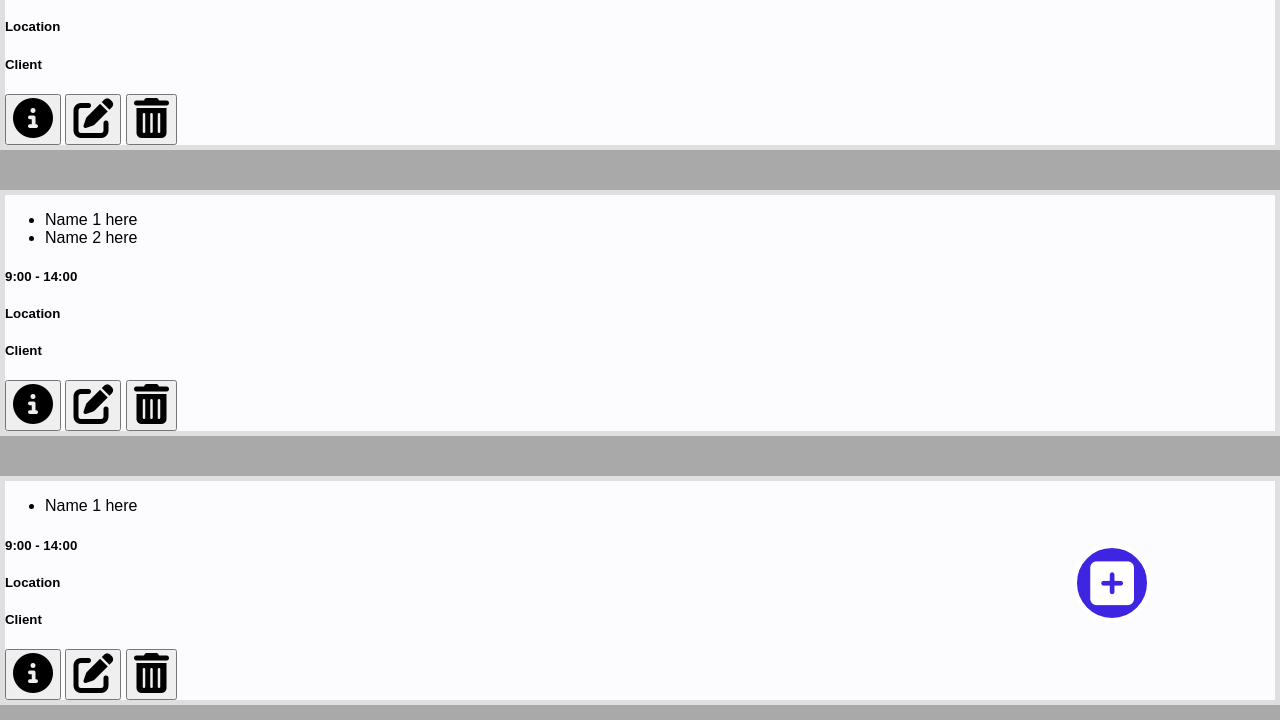
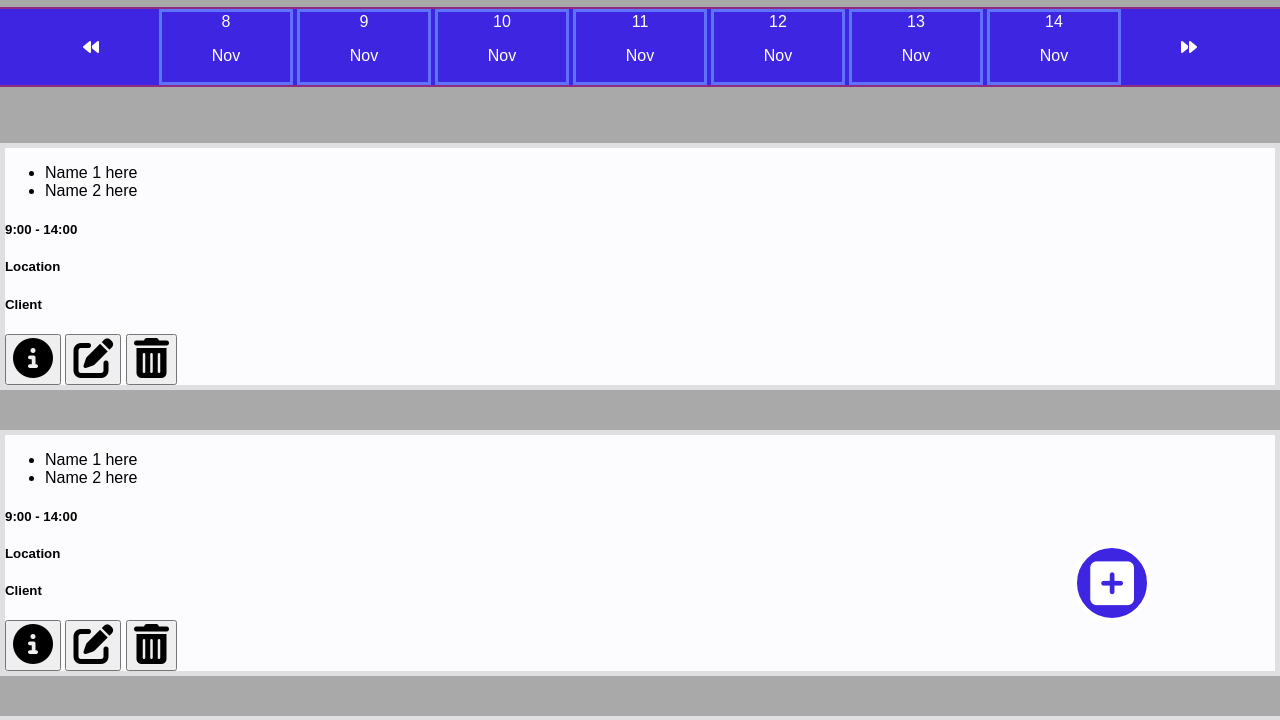
Before and after one commit to StuartFletcher90/simplyRota, a website: page public/admin/admin.html in a window 1280 px wide. Shown: the part 97-817 px from the top of the page. Drawn offline with Linux system fonts and the light colour scheme.

Commit message:
added date range outline

```diff
--- a/public/admin/admin.css
+++ b/public/admin/admin.css
@@ -8,9 +8,17 @@ body {
     --main-purpule: #902b84;
     --main-green: #25b335;
     --main-blue: #3e25e2;
+    --blue-high: #5d74fa;
+    --blue-low: #1d05ba;
     --main-orange: #e29025;
     --main-bg-grey: #a9a9a9;
     --shift-card-grey: #fcfbfe;
+
+    --z-very-top:100;
+    --z-top:50;
+    --z-middle:10;
+    --z-background:0;
+    --z-background-far:-50;
 
     background-color: var(--main-bg-grey);
 
@@ -20,12 +28,14 @@ body {
 
     font-family: "Nunito", sans-serif;
 
-
+    z-index: var(--z-background);
 
 
 }
 
 
+
+/***  Admin and Signin NAV BAR ****/
 .navwrapper{
 display: flex;
 flex-direction: row;
@@ -34,6 +44,7 @@ position: fixed;
 background-color: var(--main-blue);
 color: white;
 width: 100vw;
+z-index: var(--z-very-top);
 }
 
 .username{
@@ -80,17 +91,73 @@ width: 100vw;
 
 
 
+/****  DATE BAR  ****/
+
+.date-bar{
+    display: flex;
+    flex-direction: row;
+    justify-content: space-around;
+    align-items: center;
+    position: fixed;
+    top: 10vh;
+    height:10vh;
+    width: 100vw;
+    margin: 3vh 0 5vh 0;
+    background-color: #902b84;
+    z-index: var(--z-very-top);
+}
+
+
+.date-bar ul{
+    display: flex;
+    flex-direction: row;
+    justify-content: center;
+    /* align-items: center; */
+    list-style: none;
+    background-color:var(--main-blue);
+    color: white;
+    width: 100%;
+    height: 95%;
+    margin: 0;
+    padding: 0;
+
+}
+
+.date-bar ul li{
+    width: 10%;
+    border: 3px solid var(--blue-high);
+    display: flex;
+    flex-direction: column;
+    align-items: center;
+    justify-content: center;
+    margin: 0 2px 0 2px;
+}
+
+.date-bar ul li:nth-child(1),
+.date-bar ul li:last-child{
+font-size: 1em;
+border: none;
+color: var(--shift-card-grey);
+}
+
+/****  SHIFT CARDS  ****/
+
+.shift-cards-wrapper{
+    display: flex;
+    flex-direction: column;
+    width: 100vw;
+    position: relative;
+    margin-top: 30vh;
+    -index: var(--z-middle);
+    }
+
 .shift-card{
     border: 5px solid #2222;
     background-color: var(--shift-card-grey);
     margin-bottom: 5vh;
 }
 
-.shift-cards-wrapper{
 
-
-
-}
 
 .shift-staff-names{
 
@@ -128,6 +195,12 @@ font-size: 40px;
 
 }
 
+
+/*  Add new Client Button  */
+/*  This should toggle between the new-client-wrapper
+/*  i.e. only one should be displayed at any time
+*/
+
 .addButton{
     display: flex;
     flex-direction: column;
@@ -144,10 +217,16 @@ font-size: 40px;
     color: white;
     border:5px solid white;
     border-radius: 50%;
+    z-index:var(--z-very-top);
 
 }
 
+
+
+/*********  NEW CLIENTS  ******/
 .new-client-wrapper{
+
+    /* display: none; */
 
 
 
--- a/public/admin/admin.html
+++ b/public/admin/admin.html
@@ -25,6 +25,33 @@
     </nav>
 
     <!-- date bar -->
+    <div class="date-bar">
+        <ul>
+            <li><i class="fas fa-backward"></i></li>
+            <li>8
+                <p>Nov</p>
+            </li>
+            <li>9
+                <p>Nov</p>
+            </li>
+            <li>10
+                <p>Nov</p>
+            </li>
+            <li>11
+                <p>Nov</p>
+            </li>
+            <li>12
+                <p>Nov</p>
+            </li>
+            <li>13
+                <p>Nov</p>
+            </li>
+            <li>14
+                <p>Nov</p>
+            </li>
+            <li><i class="fas fa-forward"></i></li>
+        </ul>
+    </div>
 
     <!-- <h1 class="shifts">Shifts</h1> -->
 
```
